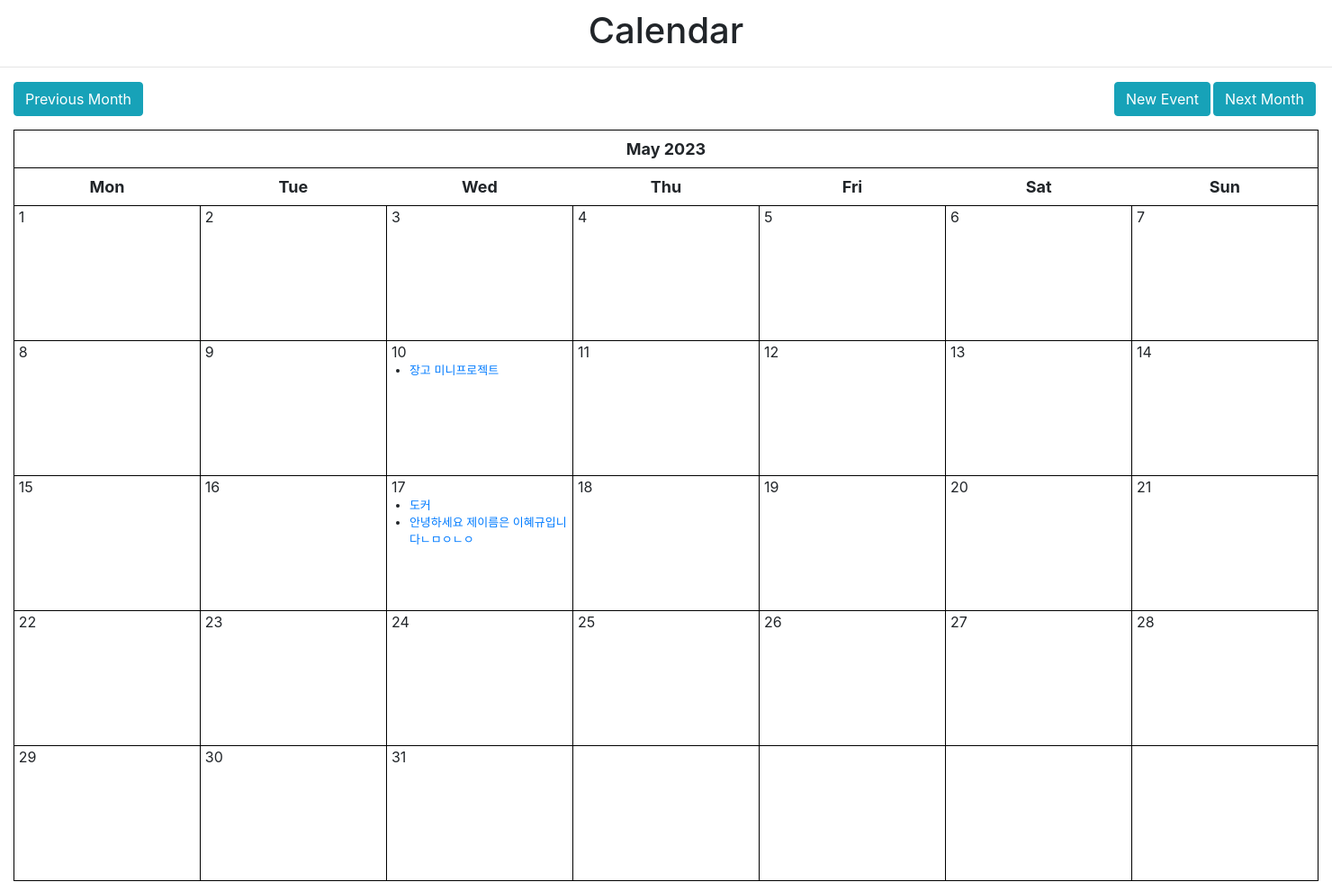
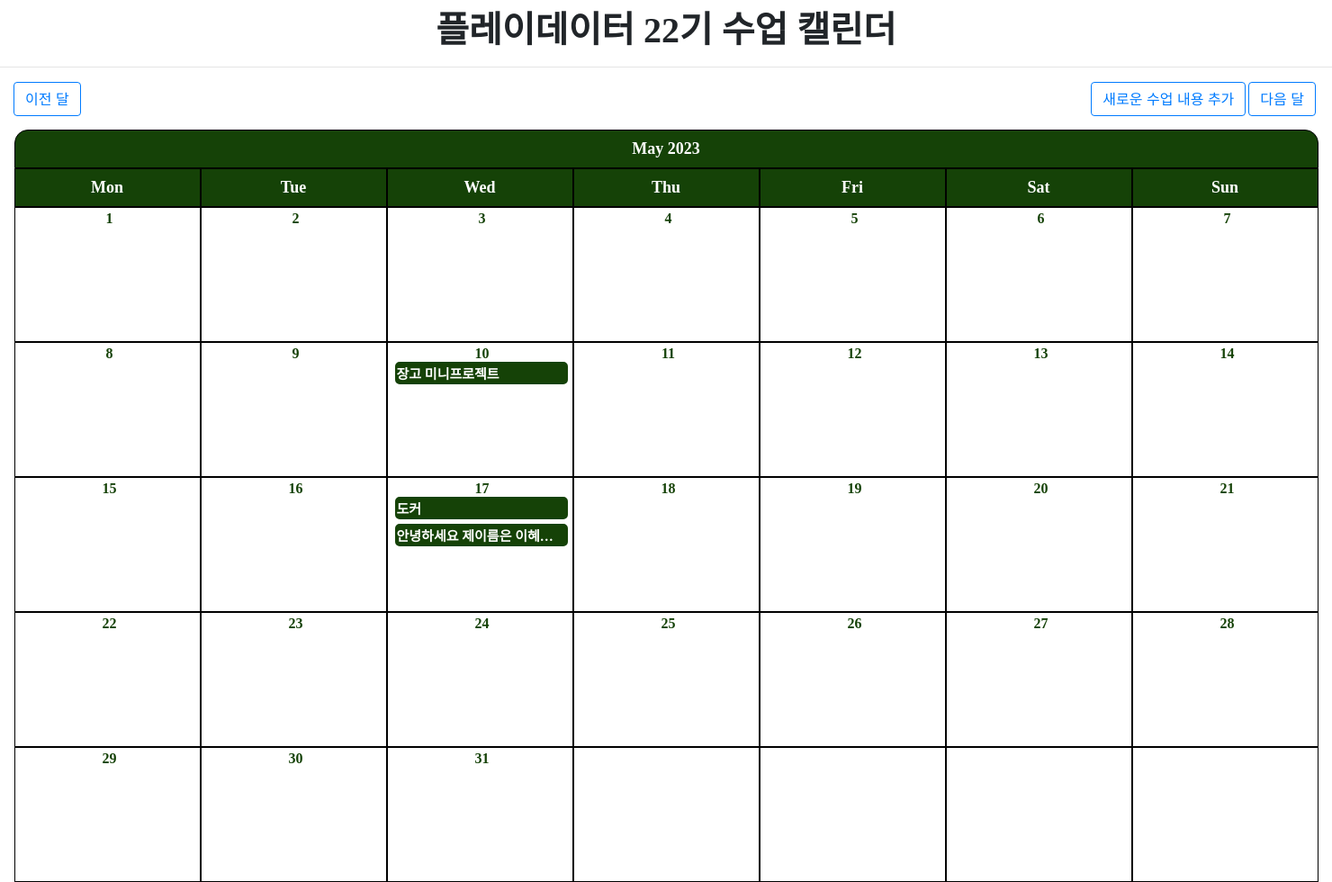
Before and after one commit to 2hey9/playdata-django, a Django app: page /cal/ in a window 1480 px wide. Shown: the whole page at 90% size. Run offline with Django 3.2, Linux system fonts and the light colour scheme; data comes from the database, SQL or seed files in the repository; both versions use the stored data as it was after the commit; some libraries are stand-ins or nearby versions; some web fonts are replaced.

Commit message:
캘린더 디자인 1차 수정

```diff
--- a/cal/utils.py
+++ b/cal/utils.py
@@ -17,7 +17,7 @@ class Calendar(HTMLCalendar):
 			d += f'<li> {event.get_html_url} </li>'
 
 		if day != 0:
-			return f"<td><span class='date'>{day}</span><ul> {d} </ul></td>"
+			return f"<td><span class='date'>{day}</span><ul>{d}</ul></td>"
 		return '<td></td>'
 
 	# formats a week as a tr
@@ -32,7 +32,7 @@ class Calendar(HTMLCalendar):
 	def formatmonth(self, withyear=True):
 		events = Event.objects.filter(start_time__year=self.year, start_time__month=self.month)
 
-		cal = f'<table border="0" cellpadding="0" cellspacing="0" class="calendar">\n'
+		cal = f'<table cellspacing="0" class="calendar">\n'
 		cal += f'{self.formatmonthname(self.year, self.month, withyear=withyear)}\n'
 		cal += f'{self.formatweekheader()}\n'
 		for week in self.monthdays2calendar(self.year, self.month):
--- a/static/cal/style.css
+++ b/static/cal/style.css
@@ -1,6 +1,14 @@
 /* Common styles */
+
+@font-face {
+  font-family: 'S-CoreDream-3Light';
+  src: url('https://cdn.jsdelivr.net/gh/projectnoonnu/noonfonts_six@1.2/S-CoreDream-3Light.woff') format('woff');
+  font-weight: normal;
+  font-style: normal;
+}
+
 body {
-  font-family: "ptsans", "Lato", "Helvetica Neue", Helvetica, Arial, sans-serif;
+  font-family: 'S-CoreDream-3Light';
 }
 
 .left {
@@ -29,54 +37,111 @@ body {
 
 .form input, .form select, .form textarea {
   border-radius: 5px;
-  border: 1px solid #17a2b8;
+  border: 2px solid #000000;
   outline: none;
   background: none;
   padding: 5px;
-  width: 100%;
+  width: 90%;
 }
 
-/* App styles */
+/* cal 페이지 styles */
 .title {
   text-align: center;
+  font-family: 'S-CoreDream-3Light';
+  font-weight: 700;
   margin: 10px;
+  /* font-weight: bold; */
 }
 
-.calendar {
-  width: 98%;
+
+.calendar { /* 캘린더 전체에 적용되는 내용*/
+  width: 90%;
   margin: auto;
   font-size: 13px;
+  font-family: 'S-CoreDream-3Light';
+  border-collapse: separate;
+
 }
 
-.calendar tr, .calendar td {
+
+.calendar tr, .calendar th {
   border: 1px solid black;
+
 }
 
-.calendar th {
+.calendar td { /* calendar date 부분 */
+   border: 1px solid black;
+  color: #154207;
+  font-weight: 700;
+  width: 200px !important;
+  height: 150px;
+  padding: 20px 0px 0px 5px;
+  text-align: center;
+
+}
+
+.calendar a { /* 추가한 일정 표시 */
+  font-size: 15px;
+  margin-bottom: 5px;
+  background-color: #154207;
+  border: 2px solid #154207;
+  border-radius: 5px;
+  color: white;
+  white-space: nowrap; /* 텍스트 줄 바꿈 방지 */
+  overflow: hidden; /* 넘치는 부분을 숨김 */
+  text-overflow: ellipsis; /* 넘치는 부분을 ...으로 표시 */
+  display: block; /* 블록 요소로 설정하여 너비 조정 가능하도록 함 */
+  width: 100%; /* 부모 요소(캘린더 칸)의 너비에 맞게 설정 */
+  text-align: left;
+}
+
+
+.calendar th {  /* 테이블 헤더(요일)에 스타일 적용 */
+  height: 37px;
+  background-color: #154207;
+  color:white;
   padding: 10px;
   text-align: center;
   font-size: 18px;
+  /* border-radius: 20pX;
+  border: 1px solid #000; 테두리 스타일과 색상을 지정합니다 */
 }
 
-.calendar td {
-  width: 200px;
-  height: 150px;
-  padding: 20px 0px 0px 5px;
-}
 
 .month {
   font-size: 25px;
+  color:white;
+  height: 37px;
+  background-color: #154207;
+  color:white;
+  padding: 10px;
+  text-align: center;
+  border: 1px solid #000;
+  -webkit-border-radius: 15px 15px 0px 0px;
+  -moz-border-radius: 15px 15px 0px 0px;
+  border-radius: 15px 15px 0px 0px;
+
+
 }
 
 .date {
   font-size: 16px;
+  text-align: center;
 }
 
-ul {
+
+.calendar ul {
   height: 100%;
-  padding: 0px 5px 0px 20px;
+  width: 200px !important;
+  padding: 0px 5px 0px 3px;
+
+}
+
+.calendar li {
+  list-style-type: none; /* 기본 마커 제거 */
 }
 
 a {
-  color: #17a2b8;
+  color: #002dc1;
+  background-color: #154207;
 }
--- a/templates/cal/calendar.html
+++ b/templates/cal/calendar.html
@@ -1,15 +1,18 @@
 {% extends 'cal/base.html' %}
 
 {% block title %}
-Calendar
+플레이데이터 22기 수업 캘린더
 {% endblock %}
 
 {% block content %}
 <div class="clearfix">
-	<a class="btn btn-info left" href="{% url 'cal:calendar' %}?{{ prev_month }}"> Previous Month </a>
-	<a class="btn btn-info right" href="{% url 'cal:calendar' %}?{{ next_month }}"> Next Month </a>
-	<a class="btn btn-info right" href="{% url 'cal:event_new' %}"> New Event </a>
+	<a class="btn btn-outline-primary left" href="{% url 'cal:calendar' %}?{{ prev_month }}"> 이전 달 </a>
+	<a class="btn btn-outline-primary right" href="{% url 'cal:calendar' %}?{{ next_month }}"> 다음 달 </a>
+	<a class="btn btn-outline-primary right" href="{% url 'cal:event_new' %}"> 새로운 수업 내용 추가 </a>
 </div>
 
-{{ calendar }}
+<div class="calendar-wrapper">
+	{{ calendar }}
+</div>
+
 {% endblock %}
--- a/templates/cal/event.html
+++ b/templates/cal/event.html
@@ -1,12 +1,12 @@
 {% extends 'cal/base.html' %}
 
 {% block title %}
-Event
+수업 내용
 {% endblock %}
 
 {% block content %}
 <div class="clearfix">
-  <a class="btn btn-info left" href="{% url 'cal:calendar' %}"> Calendar </a>
+  <a class="btn btn-outline-primary left" href="{% url 'cal:calendar' %}"> 캘린더 보기 </a>
 </div>
 
 {% if form.errors %}
@@ -28,7 +28,7 @@ Event
   {% csrf_token %}
   <table class="form form-table">
     {{ form }}
-    <tr><td colspan="2"><button type="submit" class="btn btn-info right"> Submit </button></td></tr>
+    <tr><td colspan="2"><button type="submit" class="btn btn-outline-primary right"> 제출하기 </button></td></tr>
   </table>
 </form>
 {% endblock %}
```
Also changed, not shown: db.sqlite3, templates/design.html (added).
